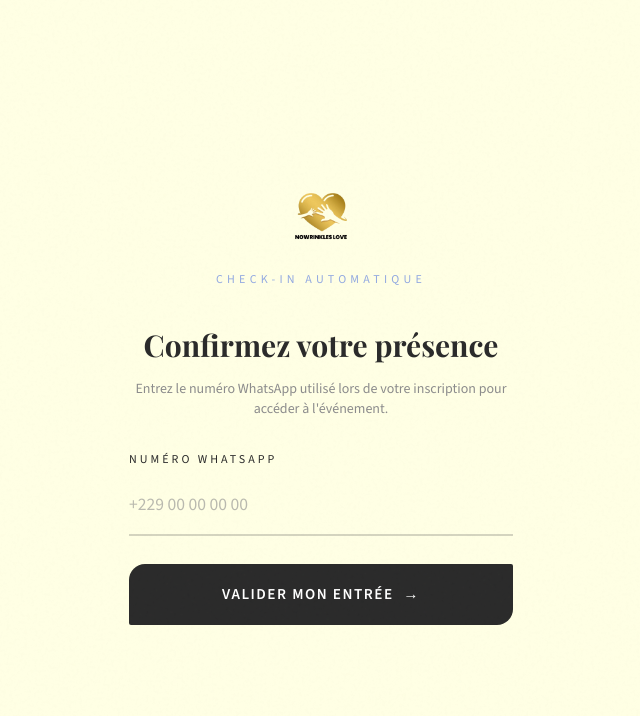
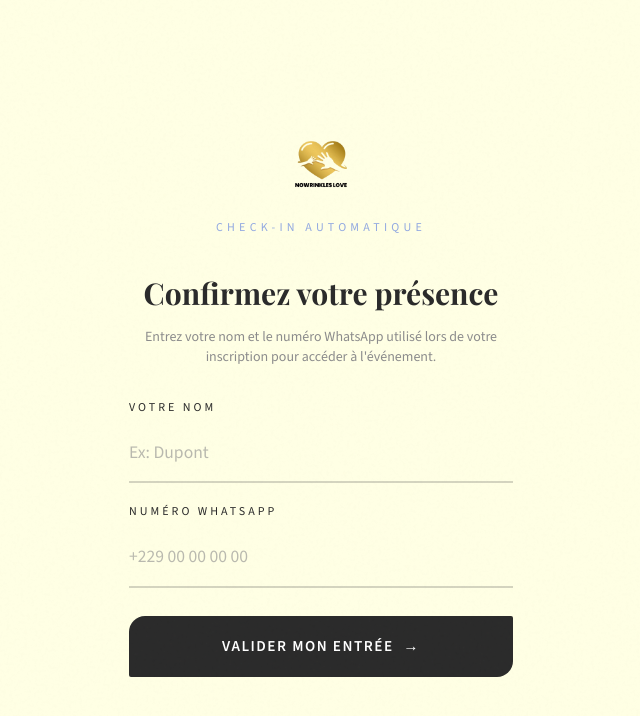
Before and after one commit to egbami/Nowrinkles-Love-Grande-Projection-Event-CRUD, a Next.js app: page /checkin in a window 1280 px wide. Shown: the top 716 px of the page, without its empty margins (319-959 px from the left). Built offline with nearby package versions, Linux system fonts and the light colour scheme; a web font is replaced by a local one.

Commit message:
feat: add nom validation to checkin for security

```diff
--- a/app/api/checkin/route.ts
+++ b/app/api/checkin/route.ts
@@ -4,13 +4,14 @@ import { prisma } from '@/lib/prisma'
 export async function POST(req: NextRequest) {
   try {
     const body = await req.json()
-    const { whatsapp } = body
+    const { whatsapp, nom } = body
 
-    if (!whatsapp) {
-      return NextResponse.json({ error: 'Le numéro WhatsApp est requis.' }, { status: 400 })
+    if (!whatsapp || !nom) {
+      return NextResponse.json({ error: 'Le numéro WhatsApp et le nom sont requis.' }, { status: 400 })
     }
 
     const whatsappT = String(whatsapp).trim()
+    const nomT = String(nom).trim()
     const phoneRegex = /^\+?[\d\s\-().]{8,20}$/
 
     if (!phoneRegex.test(whatsappT)) {
@@ -26,6 +27,13 @@ export async function POST(req: NextRequest) {
       return NextResponse.json({
         error: 'Ce numéro n\'est pas sur la liste des inscrits. Veuillez vous rapprocher de l\'administration.'
       }, { status: 404 })
+    }
+
+    // Sécurité : vérifier que le nom correspond (insensible à la casse)
+    if (participant.nom.toLowerCase() !== nomT.toLowerCase()) {
+      return NextResponse.json({
+        error: 'Les informations ne correspondent pas à nos registres.'
+      }, { status: 403 })
     }
 
     // Vérifier s'il est déjà pointé
--- a/app/checkin/page.tsx
+++ b/app/checkin/page.tsx
@@ -6,6 +6,7 @@ import toast from 'react-hot-toast'
 
 export default function CheckinPage() {
   const [whatsapp, setWhatsapp] = useState('')
+  const [nom, setNom] = useState('')
   const [submitting, setSubmitting] = useState(false)
   const [result, setResult] = useState<{type: 'success' | 'info' | 'error', message: string} | null>(null)
 
@@ -23,7 +24,7 @@ export default function CheckinPage() {
         headers: {
           'Content-Type': 'application/json',
         },
-        body: JSON.stringify({ whatsapp }),
+        body: JSON.stringify({ whatsapp, nom }),
       })
 
       const data = await res.json()
@@ -38,6 +39,7 @@ export default function CheckinPage() {
       } else {
         setResult({ type: 'success', message: data.message })
         setWhatsapp('')
+        setNom('')
       }
     } catch {
       setResult({ type: 'error', message: 'Erreur réseau. Reessayez dans quelques instants.' })
@@ -66,7 +68,7 @@ export default function CheckinPage() {
           Confirmez votre présence
         </h1>
         <p className="font-source text-sm text-center mb-8" style={{ color: 'var(--muted)' }}>
-          Entrez le numéro WhatsApp utilisé lors de votre inscription pour accéder à l&apos;événement.
+          Entrez votre nom et le numéro WhatsApp utilisé lors de votre inscription pour accéder à l&apos;événement.
         </p>
 
         {result && (
@@ -83,6 +85,26 @@ export default function CheckinPage() {
         )}
 
         <form onSubmit={handleSubmit} className="flex flex-col gap-5">
+          <div>
+            <label
+              htmlFor="nom"
+              className="block font-source text-xs tracking-[0.25em] uppercase mb-2"
+              style={{ color: 'var(--graphite)' }}
+            >
+              Votre Nom
+            </label>
+            <input
+              id="nom"
+              type="text"
+              value={nom}
+              onChange={(e) => setNom(e.target.value)}
+              placeholder="Ex: Dupont"
+              className="input-field"
+              disabled={submitting}
+              required
+            />
+          </div>
+
           <div>
             <label
               htmlFor="whatsapp"
```
